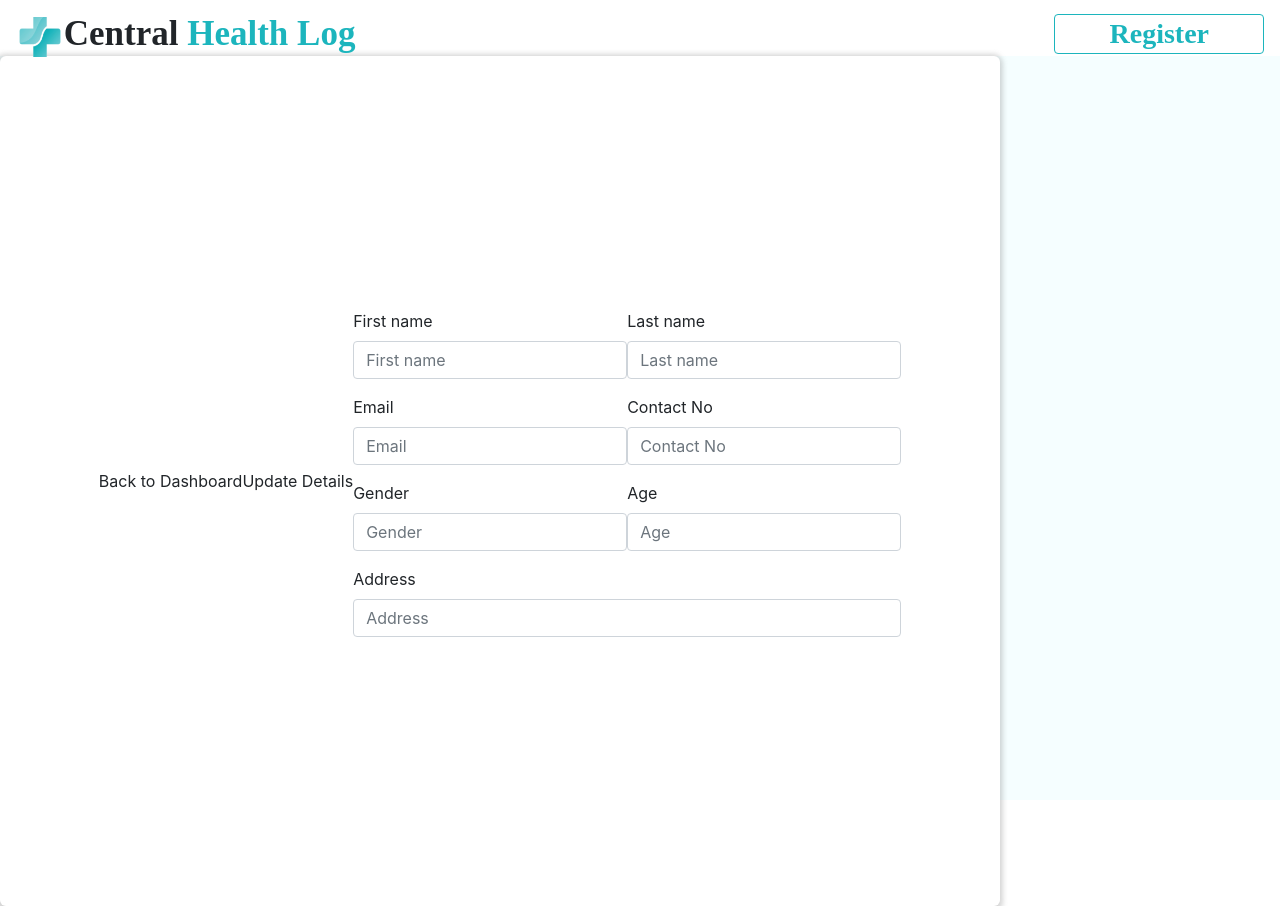
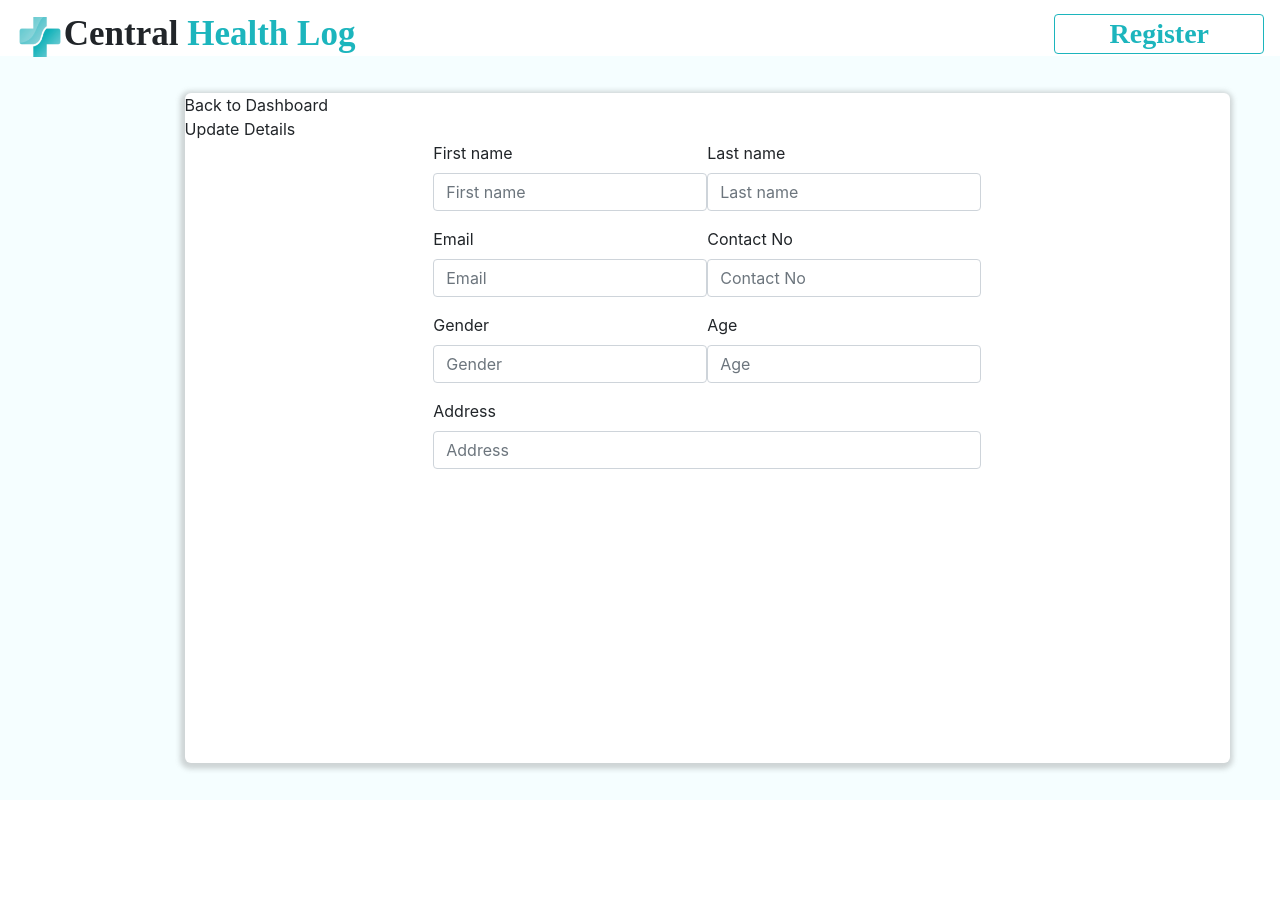
Before and after one commit to AkankshaGaonkar-Deloitte/Central-Health-Log, an Angular app in the folder CHL-Frontend/: page / in a window 1280 px wide. After the commit the page ends 800 px from the top, so only its background shows below. Built offline with nearby package versions, Linux system fonts and the light colour scheme.

Commit message:
updated code

```diff
--- a/CHL-Frontend/src/app/components/patient/personal-details/personal-details.component.scss
+++ b/CHL-Frontend/src/app/components/patient/personal-details/personal-details.component.scss
@@ -9,18 +9,21 @@
  #parent-container{
     background-color: #F5FEFF;
     height:93%;
+    display: flex;
+    flex-direction: row;
+    justify-content: right;
+    align-items: center;
+    padding-right: 50px;
  }
 
 #sub-container{
     background-color: #ffff;
     box-shadow: -1px 2px 5px 4px rgba(115,115,115,0.29);
     border-radius: 6px;
-    display: flex;
-    flex-direction: row;
-    width:1000px;
-    height: 850px;
-    justify-content: center;
-    align-items: center;
+
+
+    width:85%;
+    height: 90%;
 }
 
 #container{
```
